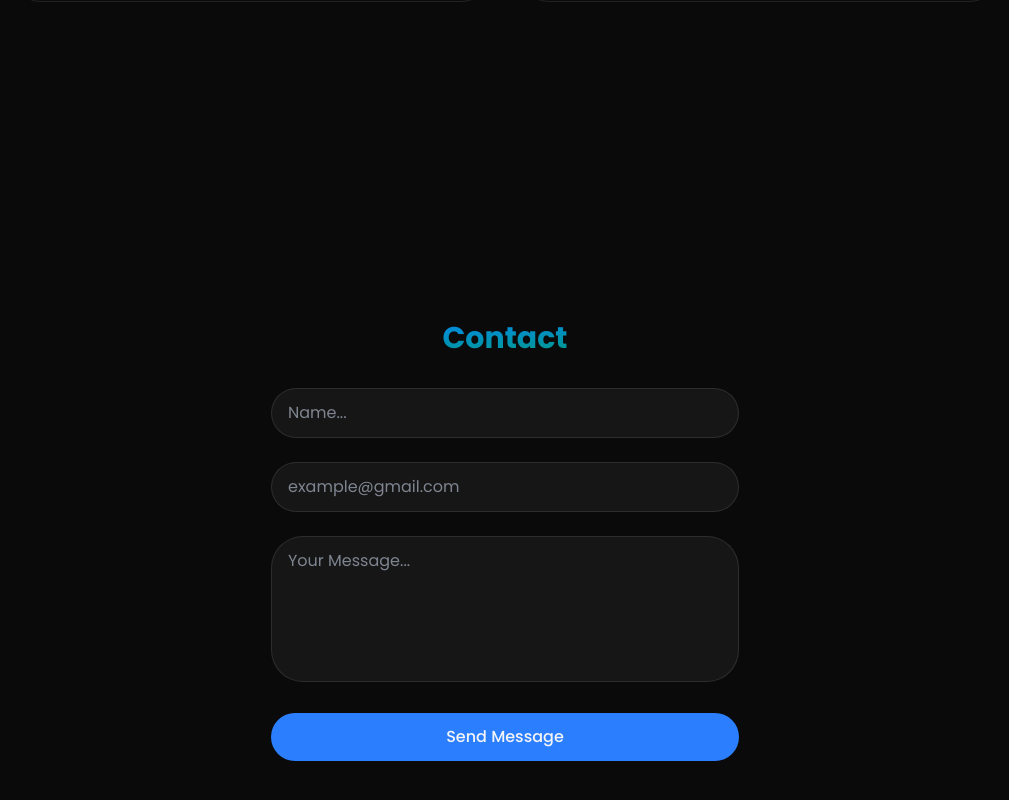
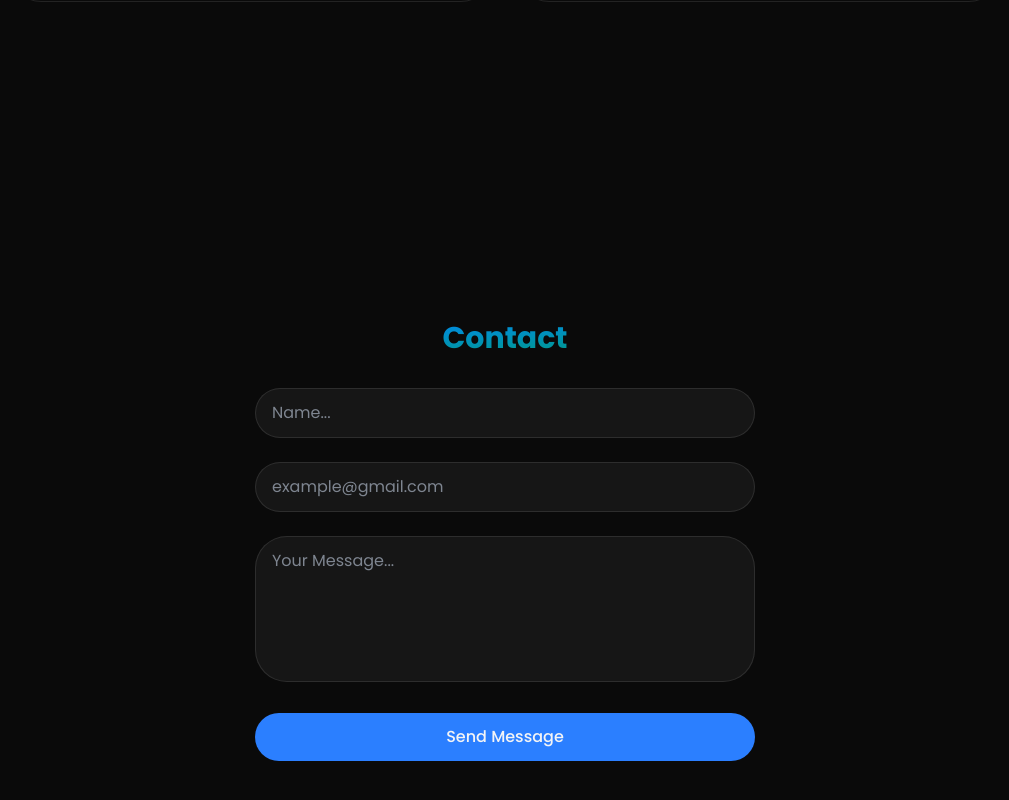
Before and after one commit to miguelFernandez98/Portfolio-MiguelFernandez, a React (Vite) app: page / in a window 1280 px wide. Shown: the part 2764-3564 px from the top of the page, without its empty margins (135-1144 px from the left). Built offline with nearby package versions, Linux system fonts and the light colour scheme.

Commit message:
`Remove px-4 class from Contact component div`

```diff
--- a/src/components/molecules/Contact.jsx
+++ b/src/components/molecules/Contact.jsx
@@ -47,7 +47,7 @@
       className="min-h-screen flex items-center justify-center py-20"
     >
       <RevealOnScroll>
-        <div className="px-4 w-full min-w-[300px] md:w-[500px] sm:w-2/3 p-6">
+        <div className="w-full min-w-[300px] md:w-[500px] sm:w-2/3">
           <h2 className="text-3xl font-bold mb-8 bg-gradient-to-br from-blue-500 to-emerald-600 text-center bg-clip-text text-transparent">
             {" "}
             {title[currentLang]}
```
